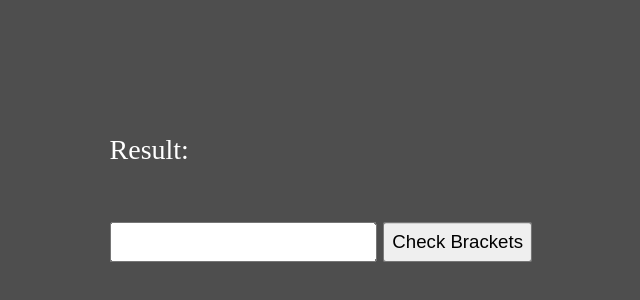
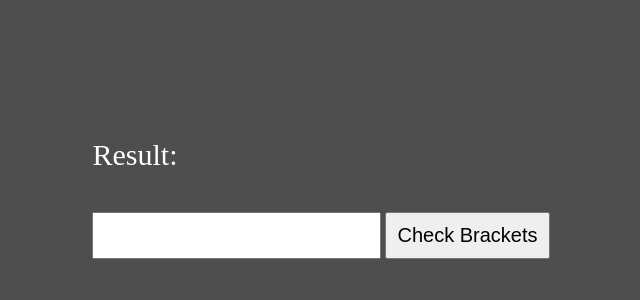
Before and after one commit to VovaNer/task2, a plain HTML site: page index.html in a window 1280 px wide. Shown: the part 202-502 px from the top of the page, without its empty margins (319-959 px from the left). Drawn offline with Linux system fonts and the light colour scheme.

Commit message:
Update index.html

```diff
--- a/index.html
+++ b/index.html
@@ -1,9 +1,8 @@
 <!DOCTYPE html>
 <html lang="en">
-
   <head>
-    <meta charset="UTF-8">
-    <meta name="viewport" content="width=device-width, initial-scale=1.0">
+    <meta charset="UTF-8" />
+    <meta name="viewport" content="width=device-width, initial-scale=1.0" />
     <title>Task2</title>
     <style>
       * {
@@ -21,39 +20,38 @@
         background-color: rgb(78, 78, 78);
       }
 
-        .main-inner {
+      /* .main-inner {
             transform: scale(1.4);
-        }
+        } */
 
       .main-inner p {
         margin-bottom: 40px;
-            font-size: 20px;
+        font-size: 30px;
         color: #fff;
       }
 
       input {
-            padding: 5px;
+        padding: 10px;
+        font-size: 20px;
       }
     </style>
   </head>
 
   <body>
-
     <div class="main">
       <div class="main-inner">
-            <p>Result:
+        <p>
+          Result:
           <span id="result"></span>
         </p>
-            <input id="inputMain" type="text">
-            <input type="submit" onclick="func()" value="Check Brackets">
-
+        <input id="inputMain" type="text" />
+        <input type="submit" onclick="func()" value="Check Brackets" />
       </div>
     </div>
 
     <script>
-        const inp = document.querySelector('#inputMain'),
-            result = document.querySelector('#result');
-
+      const inp = document.querySelector("#inputMain"),
+        result = document.querySelector("#result");
 
       function func() {
         let inpText = inp.value;
@@ -68,7 +66,7 @@
           if (index >= 0) {
             if (index & 1) {
               if (!arr.length) {
-                            result.innerHTML = "False!"
+                result.innerHTML = "False!";
                 result.style.color = "red";
                 return 0;
               }
@@ -83,7 +81,6 @@
             } else {
               arr.push(inpText[i]);
             }
-
           } else {
             result.innerHTML = "Error! Enter brackets";
             result.style.color = "yellow";
@@ -103,5 +100,4 @@
       }
     </script>
   </body>
-
 </html>
```
Lines whose indentation alone changed are shown as unchanged.
